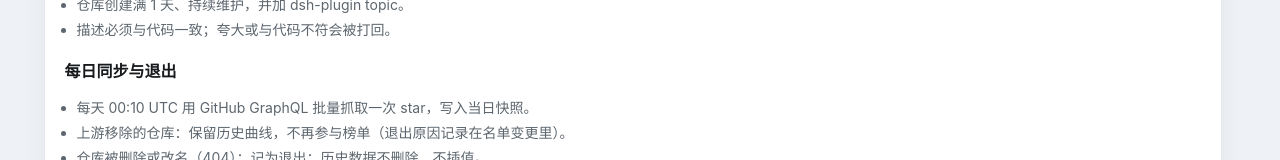
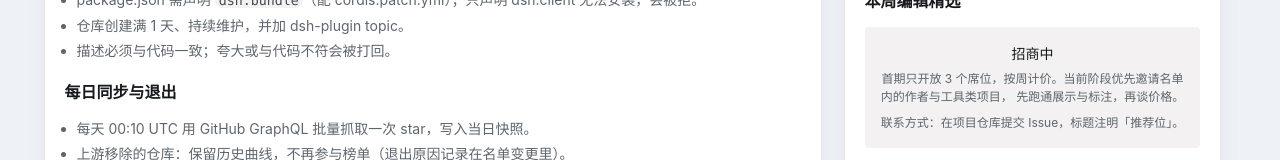
Before and after one commit to wei-with-two-swords/harnesspack, a React (Vite) app in the folder frontend/: page /about in a window 1280 px wide. Shown: the part 520-680 px from the top of the page. Built offline with nearby package versions, Linux system fonts and the light colour scheme; no server answers.

Commit message:
Lay the About sections out in two columns

```diff
--- a/frontend/src/pages/About.tsx
+++ b/frontend/src/pages/About.tsx
@@ -38,9 +38,15 @@ export default function About() {
         </nav>
       </header>
 
-      <RulesSection />
-      <SponsorsSection />
-      <SubmitSection />
+      <div className="row">
+        <div className="col-12 lg:col-8">
+          <RulesSection />
+        </div>
+        <div className="col-12 lg:col-4">
+          <SponsorsSection />
+          <SubmitSection />
+        </div>
+      </div>
     </article>
   );
 }
```
